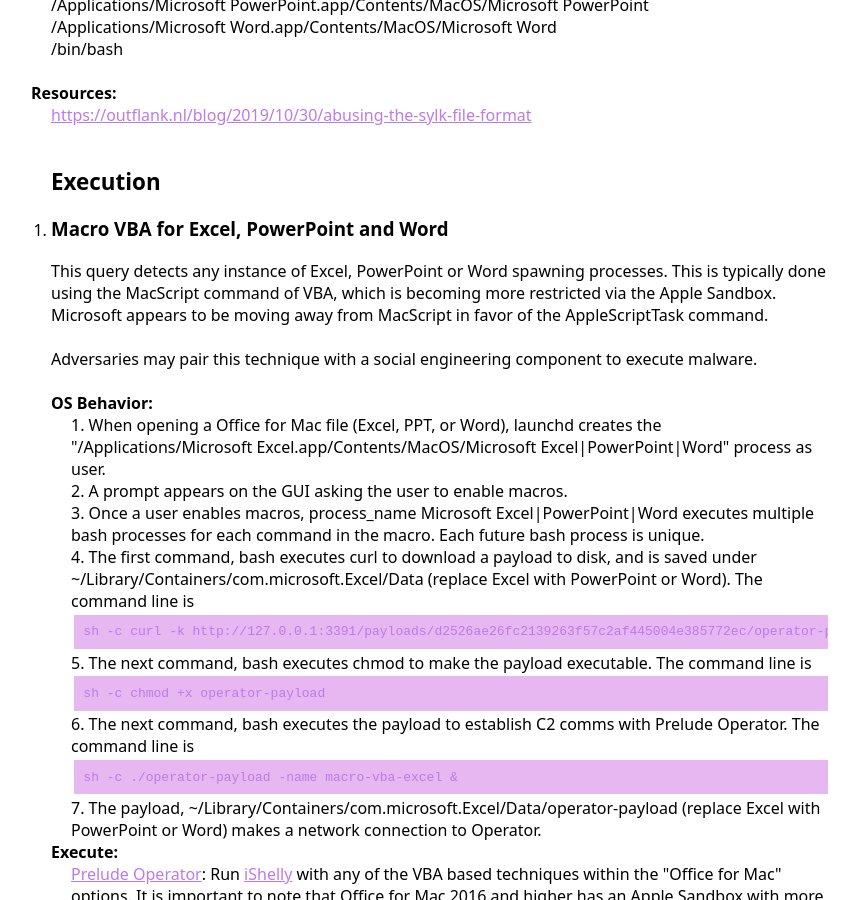
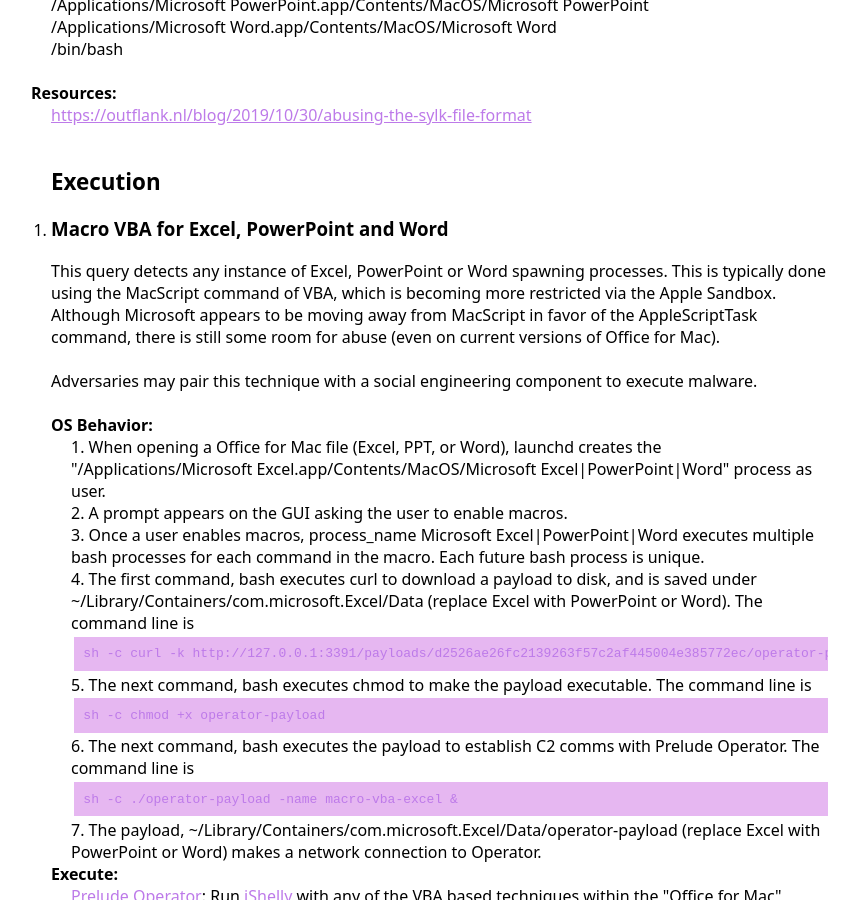
Before and after one commit to iThreatopedia/iThreatopedia.github.io, a Jekyll site: the page built from _iThreatopedia/macOS/Office for Mac.md, in a window 1280 px wide and 900 px high, scrolled down 372 px. Shown: the whole window, without its empty margins (209-1068 px from the left). Built offline with Jekyll 4.4.1, drawn with Linux system fonts in a browser that asks for light colours.

Commit message:
modifying description to be more accurate

```diff
--- a/_iThreatopedia/macOS/Office for Mac.md
+++ b/_iThreatopedia/macOS/Office for Mac.md
@@ -13,7 +13,7 @@
 Commands:
 
   - Name: Macro VBA for Excel, PowerPoint and Word
-    Description: This query detects any instance of Excel, PowerPoint or Word spawning processes. This is typically done using the MacScript command of VBA, which is becoming more restricted via the Apple Sandbox. Microsoft appears to be moving away from MacScript in favor of the AppleScriptTask command.
+    Description: This query detects any instance of Excel, PowerPoint or Word spawning processes. This is typically done using the MacScript command of VBA, which is becoming more restricted via the Apple Sandbox. Although Microsoft appears to be moving away from MacScript in favor of the AppleScriptTask command, there is still some room for abuse (even on current versions of Office for Mac).
     Usecase: Adversaries may pair this technique with a social engineering component to execute malware.
     Category: Execution
     Privileges: User
```
